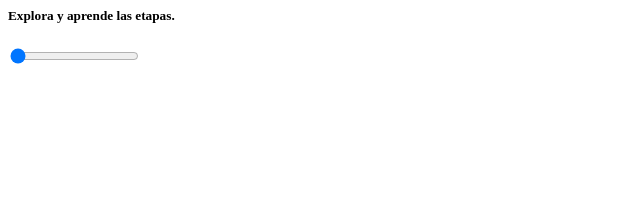
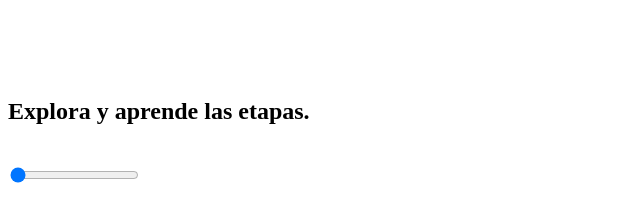
Before and after one commit to CarlosRofts/componentes_altheasys, a website built with Vite: page src/views/RangeSlider/index.html in a window 1280 px wide. Shown: the whole page, without its empty margins (0-640 px from the left). Built offline with nearby package versions, Linux system fonts and the light colour scheme.

```diff
--- a/src/views/RangeSlider/index.html
+++ b/src/views/RangeSlider/index.html
@@ -1,4 +1,4 @@
-<div class="row">
+<div class="row main-content">
 	<h5 class="text-center mb-2">Explora y aprende las etapas.</h5>
 	<div id="slider-container">
 		<div id="slider"></div>
```
